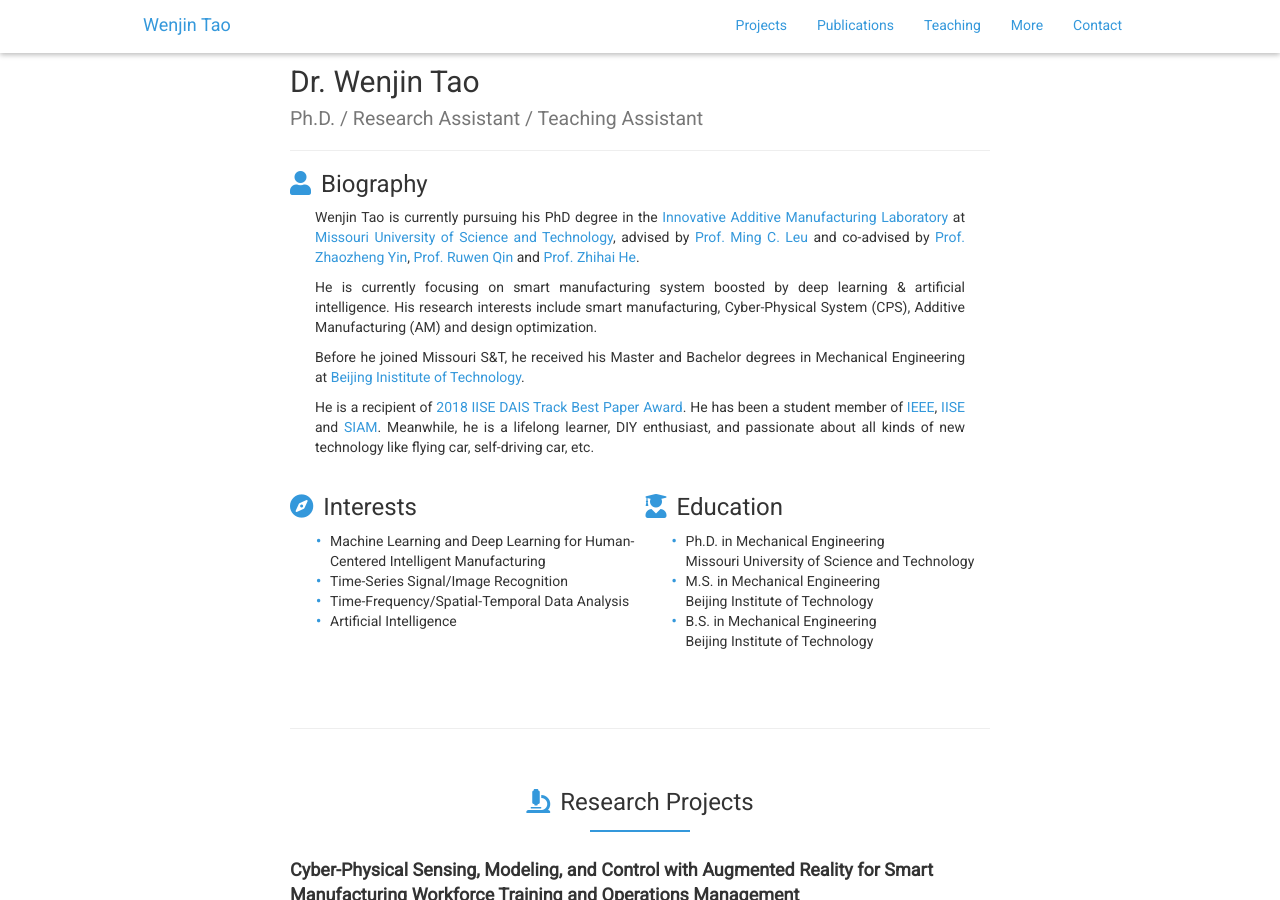
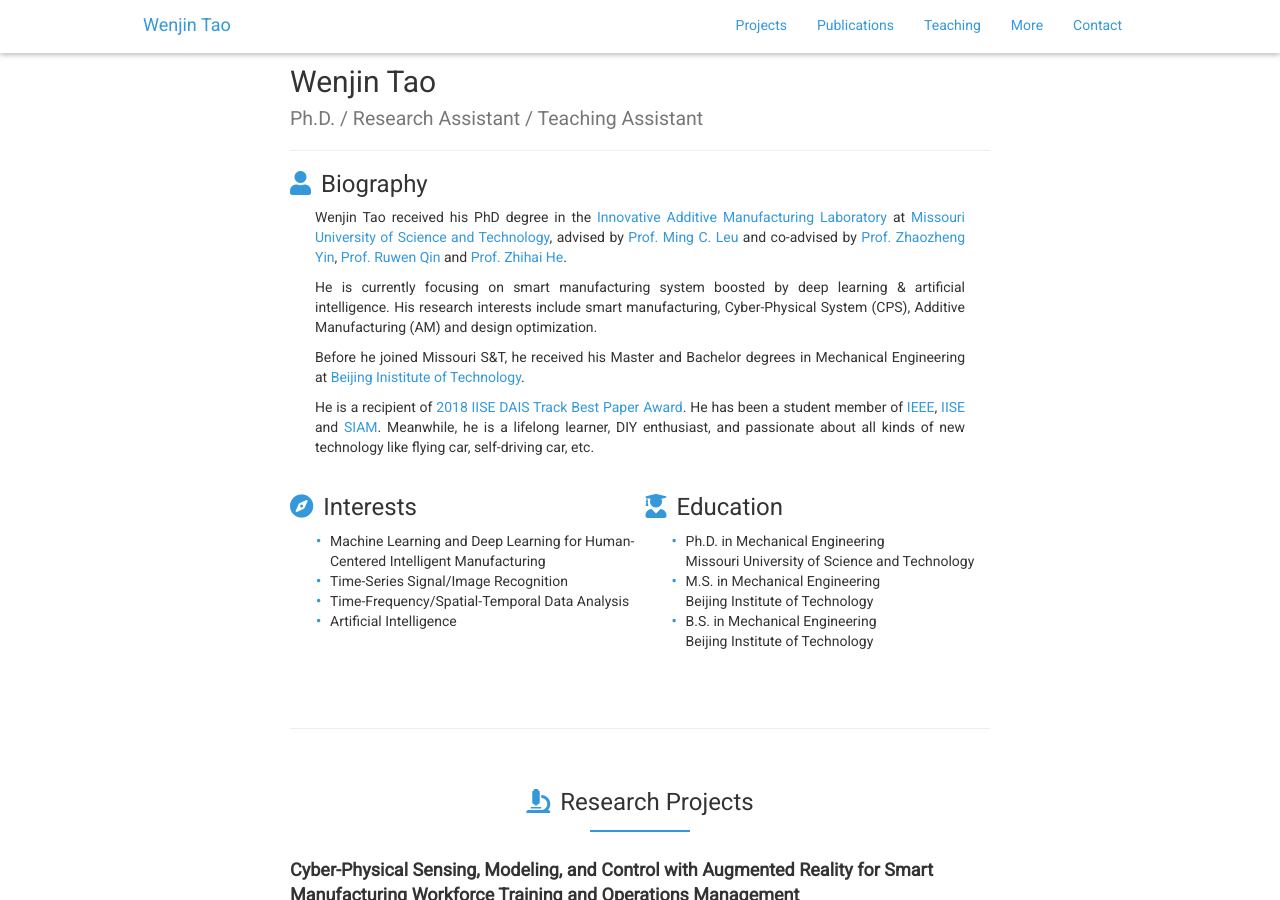
Before and after one commit to WenjinTao/WenjinTao.github.io, a Jekyll site: the page built from index.md, in a window 1280 px wide and 900 px high. Built offline with Jekyll 4.4.1, drawn with Linux system fonts in a browser that asks for light colours; nearby versions of some CDN libraries; comment, search, counter and statistics services are not loaded; a style sheet for code colours, icons or effects is not loaded; grey boxes are pictures that could not be loaded.

Commit message:
Update index.md

```diff
--- a/index.md
+++ b/index.md
@@ -1,13 +1,13 @@
 ---
 layout: page
-title: Dr. Wenjin Tao
+title: Wenjin Tao
 tagline: <br>Ph.D. / Research Assistant / Teaching Assistant
 description: Wenjin Tao | Missouri S&T
 ---
 
 <h3><i class="fas fa-user"></i>Biography</h3>
 
-Wenjin Tao is currently pursuing his PhD degree in the [Innovative Additive Manufacturing Laboratory](http://web.mst.edu/~mstiam/) at [Missouri University of Science and Technology](https://www.mst.edu/), advised by  [Prof. Ming C. Leu](https://web.mst.edu/~mleu/) and co-advised by  [Prof. Zhaozheng Yin](http://web.mst.edu/~yinz/), [Prof. Ruwen Qin](http://web.mst.edu/~qinr/Qin_Ruwen_PhD/Home.html) and [Prof. Zhihai He](https://engineering.missouri.edu/faculty/zhihai-henry-he/).
+Wenjin Tao received his PhD degree in the [Innovative Additive Manufacturing Laboratory](http://web.mst.edu/~mstiam/) at [Missouri University of Science and Technology](https://www.mst.edu/), advised by  [Prof. Ming C. Leu](https://web.mst.edu/~mleu/) and co-advised by  [Prof. Zhaozheng Yin](http://web.mst.edu/~yinz/), [Prof. Ruwen Qin](http://web.mst.edu/~qinr/Qin_Ruwen_PhD/Home.html) and [Prof. Zhihai He](https://engineering.missouri.edu/faculty/zhihai-henry-he/).
 
 He is currently focusing on smart manufacturing system boosted by deep learning & artificial intelligence. His research interests include smart manufacturing, Cyber-Physical System (CPS), Additive Manufacturing (AM) and design optimization.
 
```
